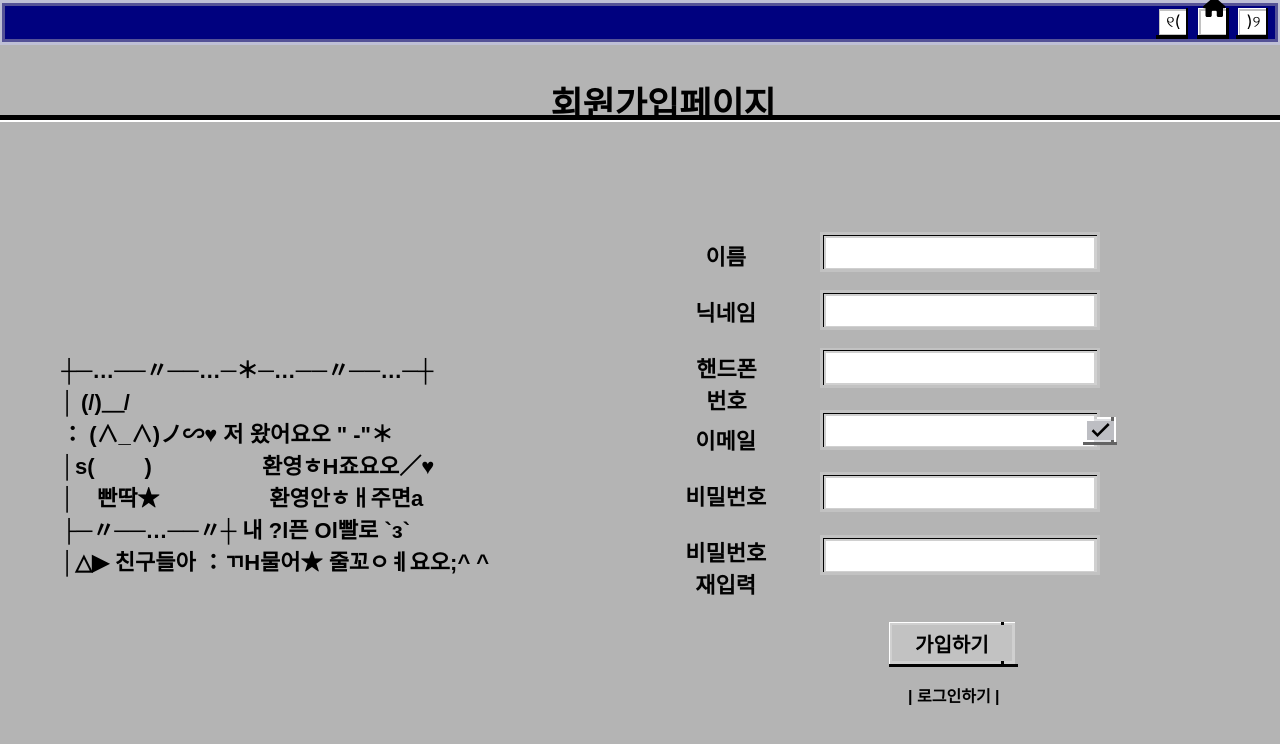
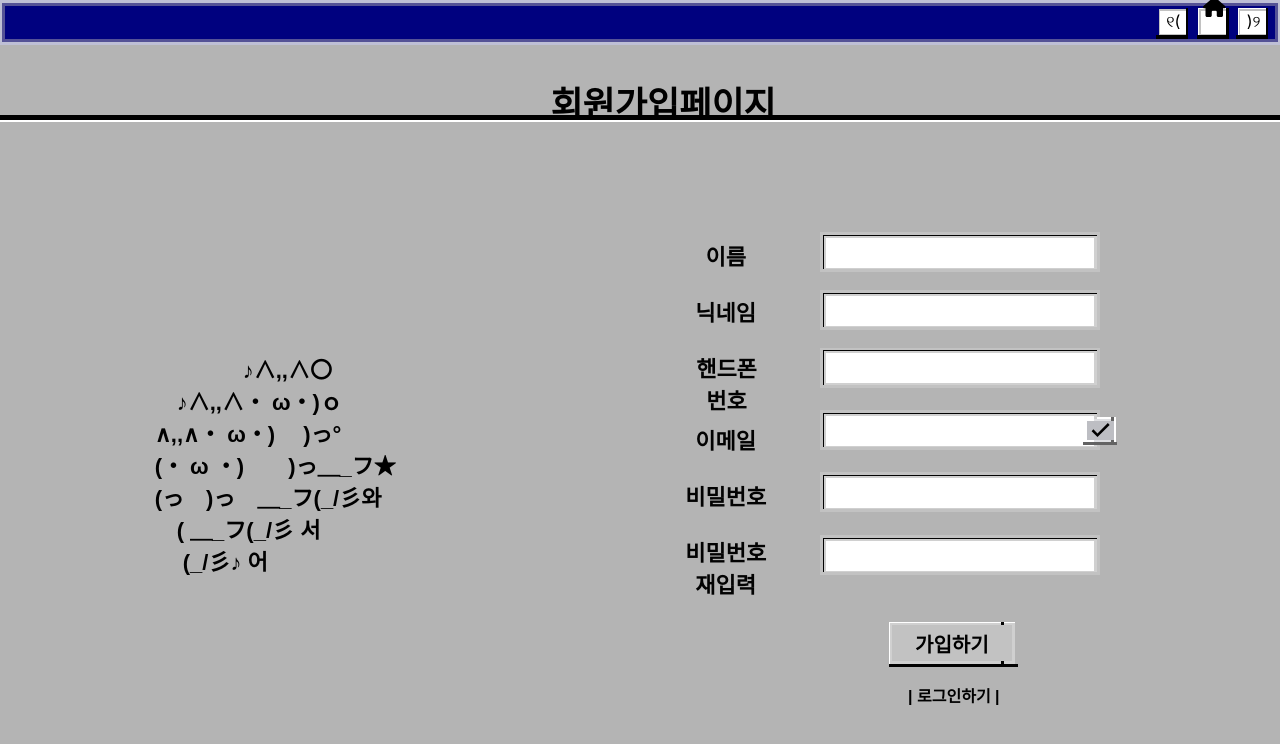
Before and after one commit to hanaxauay/BottleProject, a React (Create React App) app: page /register in a window 1280 px wide. Shown: the top 744 px of the page. Built offline with nearby package versions, Linux system fonts and the light colour scheme; no server answers; a web font is replaced by a local one.

Commit message:
임시로고

```diff
--- a/src/pages/Register.jsx
+++ b/src/pages/Register.jsx
@@ -44,20 +44,21 @@ export default function Register() {
 
         <div className="left_container">
         <div className="logo">
-        {"┼─…──〃──…─＊─…──〃──…─┼"}
+  {"　　　　♪∧,,∧〇 　"}
   <br />
-        {"│ (/)＿/"}
+  {"　♪∧,,∧・ ω・)ｏ "}
   <br />
-        {"： (∧_∧)ノ∽♥ 저 왔어요오 \" -\"＊"}
+  {"∧,,∧・ ω・)　 )っ° 　"}
   <br />
-        {"│s(　　 )　　　　　환영ㅎH죠요오／♥"}
+  {"(・ ω ・)　　)っ＿_フ★"}
   <br />
-        {"│　빤딱★　　　　　환영안ㅎㅐ주면a"}
+  {"(っ　)っ　＿_フ(_/彡와"}
   <br />
-        {"├─〃──…──〃┼ 내 ?l픈 Ol빨로 `з`"}
+  {"　( ＿_フ(_/彡 서"}
   <br />
-        {"│△▶ 친구들아 ：ㄲH물어★ 줄꼬ㅇㅖ요오;^ ^"}
+  {"　 (_/彡♪ 어"}
 </div>
+
 
         </div>
         <div className="right_container">
```
Lines whose indentation alone changed are shown as unchanged.
